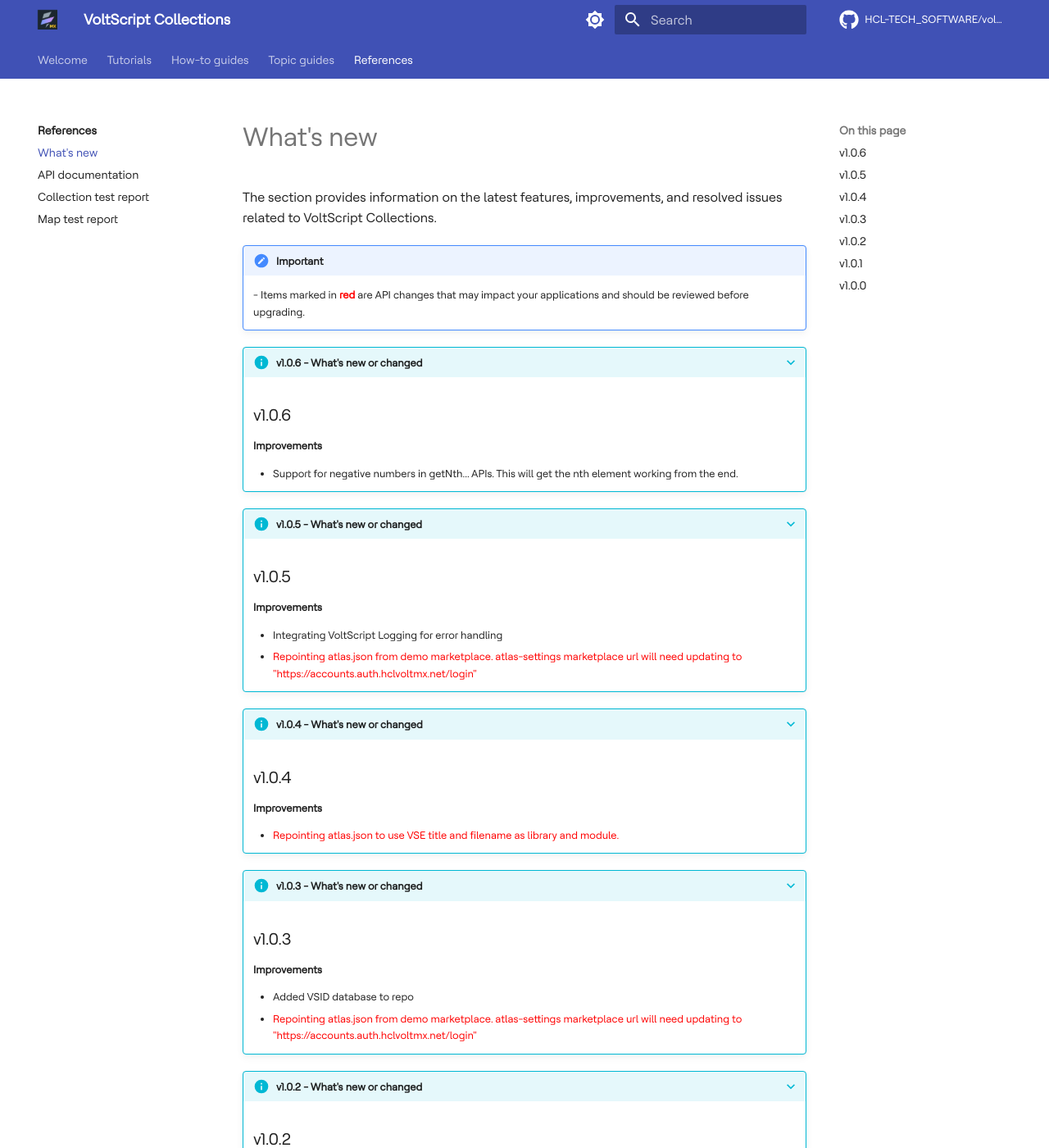
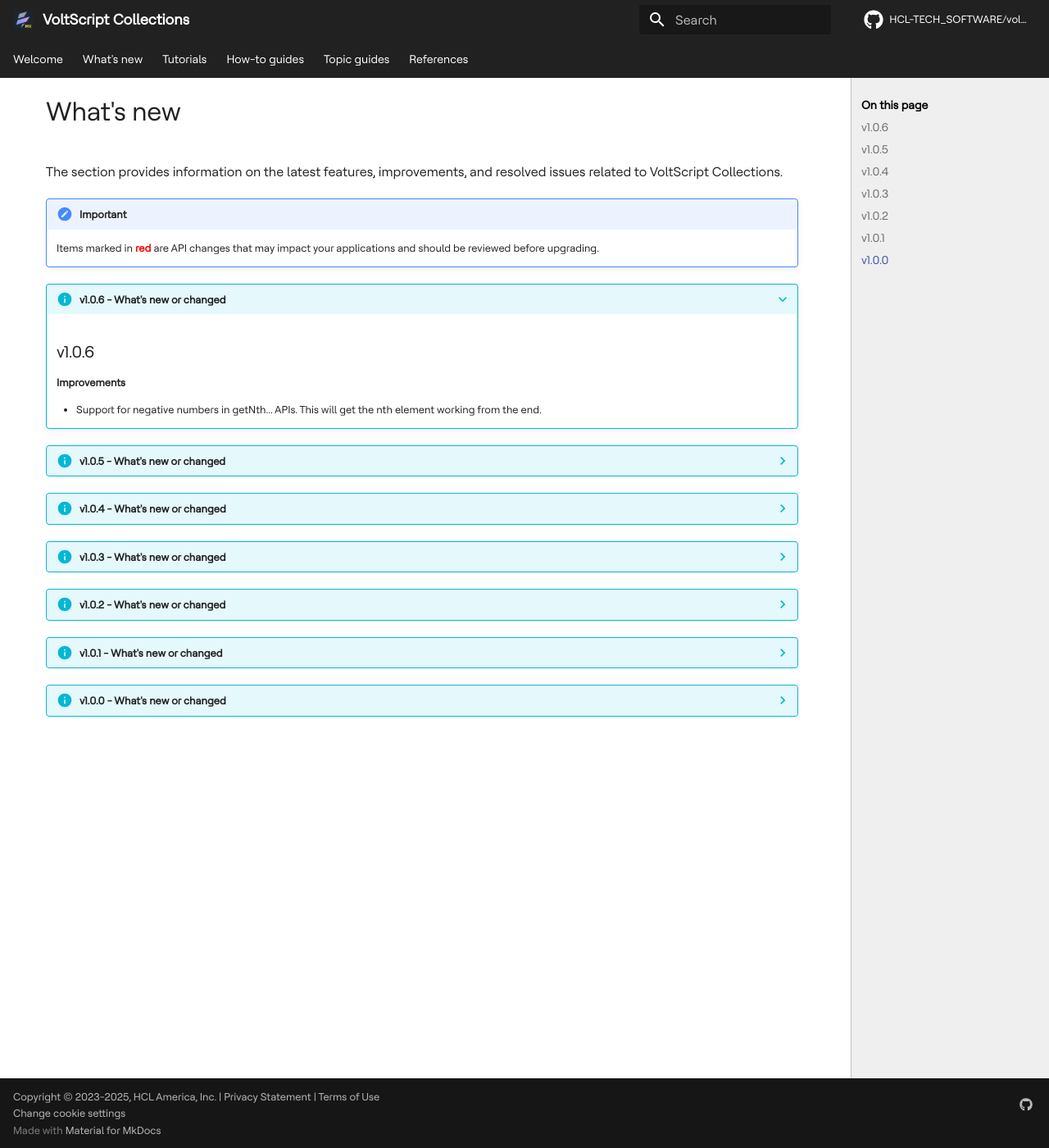
Before and after one commit to HCL-TECH-SOFTWARE/voltscript-collections, an MkDocs documentation site: the page built from docs/whatsnew.md, in a window 1280 px wide and 1400 px high. Shown: the whole window at 82% size. Built offline with MkDocs 1.6.1 and Material for MkDocs 9.7.7, drawn with Linux system fonts in a browser that asks for light colours; comment, search, counter and statistics services are not loaded; some of the changed text lies outside the part shown.

Commit message:
VSC 090525 (#26)
* layout update

* link correction

* updated version and date

* minor correction

* updated link to voltscript

```diff
--- a/docs/references/whatsnew.md
+++ b/docs/whatsnew.md
@@ -5,7 +10,7 @@
 <!-- prettier-ignore -->
 !!! note "Important"
     <!-- markdownlint-disable MD033 -->
-    - Items marked in <span style="color:red">**red**</span> are API changes that may impact your applications and should be reviewed before upgrading.
+    Items marked in <span style="color:red">**red**</span> are API changes that may impact your applications and should be reviewed before upgrading.
 
 ???+ info "v1.0.6 - What's new or changed"
     ## v1.0.6
@@ -13,28 +18,28 @@
 
     - Support for negative numbers in getNth... APIs. This will get the nth element working from the end.
 
-???+ info "v1.0.5 - What's new or changed"
+??? info "v1.0.5 - What's new or changed"
     ## v1.0.5
     **Improvements**
 
     - Integrating VoltScript Logging for error handling
     - <span style="color:red">Repointing atlas.json from demo marketplace. atlas-settings marketplace url will need updating to "https://accounts.auth.hclvoltmx.net/login"</span>
 
-???+ info "v1.0.4 - What's new or changed"
+??? info "v1.0.4 - What's new or changed"
 
     ## v1.0.4
     **Improvements**
 
     - <span style="color:red">Repointing atlas.json to use VSE title and filename as library and module.</span>
 
-???+ info "v1.0.3 - What's new or changed"
+??? info "v1.0.3 - What's new or changed"
     ## v1.0.3
     **Improvements**
 
     - Added VSID database to repo
     - <span style="color:red">Repointing atlas.json from demo marketplace. atlas-settings marketplace url will need updating to "https://accounts.auth.hclvoltmx.net/login"</span>
 
-???+ info "v1.0.2 - What's new or changed"
+??? info "v1.0.2 - What's new or changed"
     ## v1.0.2
 
     **Resolved Issues**
@@ -42,7 +47,7 @@
     - <span style="color:red">Adding to a sorted Collection returned the total elements in the Collection, not the index at which the element was added.</span>
     - <span style="color:red">Converting an empty Collection to JSON returned a JSON object, not a JSON array.</span>
 
-???+ info "v1.0.1 - What's new or changed"
+??? info "v1.0.1 - What's new or changed"
     ## v1.0.1
 
      **Improvements**
--- a/mkdocs.yml
+++ b/mkdocs.yml
@@ -20,26 +20,26 @@
     - content.code.annotate
     - content.code.copy
     - content.tooltips
-  #custom_dir: theme_overrides/
+  custom_dir: theme_overrides/
   icon:
     repo: fontawesome/brands/github
   font: false
   #  text: Roboto
   #  code: Roboto Mono
   favicon: assets/images/favicon.png
-  palette:
-    - scheme: default
-      primary: indigo
-      accent: indigo
-      toggle:
-        icon: material/brightness-7
-        name: Switch to dark mode
-    - scheme: slate
-      primary: indigo
-      accent: indigo
-      toggle:
-        icon: material/brightness-4
-        name: Switch to light mode
+#  palette:
+#    - scheme: default
+#      primary: indigo
+#      accent: indigo
+#      toggle:
+#        icon: material/brightness-7
+#        name: Switch to dark mode
+#    - scheme: slate
+#      primary: indigo
+#      accent: indigo
+#      toggle:
+#        icon: material/brightness-4
+#        name: Switch to light mode
 
   # Static files
   static_templates:
@@ -51,6 +51,7 @@
   - pymdownx.details
   - pymdownx.superfences
   - attr_list
+  - md_in_html
   - abbr
   - footnotes
   - pymdownx.tabbed:
@@ -70,12 +71,12 @@
 
 # Copyright
 copyright: >-
-  Copyright &copy; 2023, HCL America, Inc. | <a href="https://www.hcl-software.com/legal/privacy" target="_blank">Privacy Statement</a> | <a href="https://www.hcl-software.com/legal/terms-use" target="_blank">Terms of Use</a> <br/>
+  Copyright &copy; 2023-2025, HCL America, Inc. | <a href="https://www.hcl-software.com/legal/privacy" target="_blank">Privacy Statement</a> | <a href="https://www.hcl-software.com/legal/terms-use" target="_blank">Terms of Use</a> <br/>
   <a href="#__consent">Change cookie settings</a>
 #  Copyright &copy; 2022-23, HCL America, Inc. -
 #  <a href="#__consent">Change cookie settings</a>
 extra:
-  productversion: 1.0.1
+  productversion: 1.0.6
   social:
     - icon: fontawesome/brands/github
       link: https://github.com/HCL-TECH-SOFTWARE
@@ -101,6 +102,7 @@
 # Customization
 extra_css:
   - assets/css/style.css
+  - assets/css/style1.css
 
 watch:
   - docs/includes/glossary.md
--- /dev/null
+++ b/theme_overrides/assets/css/homepage-styles.css
@@ -0,0 +1,169 @@
+
+/* General flexbox styles */
+
+.align-top {
+    align-items: top;
+}
+
+.align-center {
+    align-items: center;
+}
+
+.space-around {
+    justify-content: space-around;
+}
+
+.flex-start {
+    justify-content: flex-start;
+}
+
+.flex-break {
+    flex-basis: 100%;
+    height: 0;
+}
+
+.nowrap {
+    flex-wrap: nowrap;
+}
+
+
+/* General Text Stypes */
+.white {
+    color: white;
+}
+
+.orange-bg {
+    background-color: orange;
+}
+
+.body-text {
+    font-size: 16px;
+    line-height: 24px;
+    font-weight: 400;
+}
+
+/* Button Styles */
+.md-button {
+    margin-top: .5rem;
+    margin-right: .5rem;
+}
+
+.md-button--primary {
+    background-color: var(--md-primary-bg-color);
+    color: hsla(280deg, 37%, 48%, 1);
+    border-color: var(--md-primary-bg-color)
+}
+
+.md-button--secondary {
+    background-color: black;
+}
+
+.md-button:focus,
+.md-button:hover {
+    background-color: var(--md-accent-fg-color);
+    color: var(--md-default-bg-color);
+    border-color: var(--md-accent-fg-color)
+}
+
+/* Set the main area background colour */
+
+.md-main {
+    background-color: #EFEFEF;
+}
+
+/* Card style */
+
+.md-typeset .grid.cards>ol>li,
+.md-typeset .grid.cards>ul>li,
+.md-typeset .grid>.card {
+    border-radius: .2rem;
+    margin: 0 .4rem .4rem 0;
+    background-color: white;
+}
+
+/* Hero section styles */
+
+.section-flexbox-row {
+    color: var(--md-primary-bg-color);
+    display: flex;
+    flex-direction: row;
+    /* width: 100%; */
+    max-width: 61rem;
+    margin-right: 2rem;
+    margin-left: 2rem;
+    margin-top: 0.5rem;
+    margin-bottom: 1rem;
+    padding: 1rem;
+    flex-wrap: wrap;
+    flex-direction: column;
+}
+
+.dx-hero-container {
+    padding-top: 0rem;
+    background: url(../images/MX_Hero.jpeg) no-repeat;
+    background-position: center;
+    background-size: cover;
+    /*height: 15rem;*/
+    min-height: auto;
+}
+
+.dx-hero__content {
+    width: 100%;
+    height: auto;
+}
+
+@media screen and (max-width:30em) {
+
+    .align-top {
+        justify-content: flex-start;
+    }
+
+    .align-center {
+        justify-content: space-around;
+
+    }
+
+    .space-around {
+        align-items: center;
+
+    }
+
+    .flex-start {
+        align-items: top;
+    }
+
+    .section-flexbox-row {
+        margin-right: 1rem;
+        margin-left: 1rem;
+        margin-top: 0.5rem;
+        margin-bottom: 0.5rem;
+        padding: 0.5rem;
+    }
+
+}
+
+
+@media only screen and (max-width:64em) and (min-width:30em),
+only screen and (min-device-width: 768px) and (max-device-width: 1024px) {
+
+    .section-flexbox-row {
+        margin-right: 1rem;
+        margin-left: 1rem;
+        margin-top: 0.5rem;
+        margin-bottom: 0.5rem;
+        padding: 0.5rem;
+    }
+
+}
+
+@media screen and (max-width: 768px) {
+
+
+
+}
+
+/*Added as part of the June 2025 template updates*/
+.md-footer-copyright {
+    font-size: .8rem !important;
+	margin-left: 65px;
+}
--- /dev/null
+++ b/theme_overrides/assets/css/style1.css
@@ -0,0 +1,410 @@
+.md-tabs__link--active {
+    /*border-bottom: 2px solid #FFF; This removes the underline of the selected header menu*/
+    font-weight: 600;
+}
+
+.md-grid {
+    max-width: 100%;
+}
+
+.md-main__inner {
+    margin-top: 0;
+}
+
+.md-tabs__link {
+    opacity: 1;
+}
+
+.md-typeset h1 {
+    font-weight: 500;
+    color: var(--md-typeset-fg-color);
+}
+
+.md-typeset h2 {
+    font-weight: 500;
+    color: var(--md-typeset-fg-color);
+}
+
+.md-content {
+    padding-left: 2rem;
+    padding-right: 2rem;
+    /* border-left: 1px solid silver;
+    border-right: 1px solid silver; */
+}
+
+[dir=ltr] .md-sidebar--primary > .md-sidebar__scrollwrap {
+    border-right: 1px solid silver;
+}
+
+[dir=ltr]  .md-sidebar--secondary > .md-sidebar__scrollwrap {
+    border-left: 1px solid silver;
+}
+
+
+[dir=rtl] .md-sidebar--primary > .md-sidebar__scrollwrap {
+    border-left: 1px solid silver;
+}
+
+[dir=rtl]  .md-sidebar--secondary > .md-sidebar__scrollwrap {
+    border-right: 1px solid silver;
+}
+
+.md-sidebar {
+    padding-top: 0;
+}
+
+/* Left hand nav title */
+.md-nav--lifted>.md-nav__list>.md-nav__item--active>.md-nav__link {
+    box-shadow: none;
+    background: none;
+    color: black;
+    position: inherit
+}
+
+/* Right hand nav title */
+.md-nav--secondary .md-nav__title {
+    box-shadow: none;
+    background: none;
+    color: black;
+    position: inherit
+}
+
+.md-sidebar__scrollwrap {
+    margin: 0;
+    background-color: #EFEFEF;
+    padding-top: 1.2rem;
+}
+
+
+[dir=ltr] .md-header__title {
+	margin-left: 0;
+}
+
+[dir=rtl] .md-header__title {
+    margin-right: 0;
+}
+
+.announcement__link {
+    color: white !important;
+    text-decoration: underline;
+}
+
+
+.md-banner {
+    height: 50px;
+    background-color: black;
+	overflow: hidden;
+
+}
+
+
+.md-header{
+    background-color: #212121;
+    box-shadow: none;
+	/*The following are added as part of the june 2025 template update*/
+    color: var(--md-primary-bg-color);
+    display: block;
+    left: 0;
+    position: sticky;
+    right: 0;
+    top: 0;
+    z-index: 4;
+}
+/*White border line for Search text box
+.md-search {
+    position: relative;
+    border-color: white;
+    border-style: solid;
+    border-width: 1px;
+}
+*/
+
+.md-tabs{
+    background-color: #212121;
+}
+
+
+.nav-link {
+	margin-right: 20px;
+}
+
+ .md-footer-hcl  {
+    text-align: center;
+    bottom: 0;
+    width: 80%;
+    color: #ffffff;
+    font-size: 13px;
+    min-height: 34px;
+	margin-left: 120px;
+
+ }
+
+ .footer-launch::after {
+    content: url("../assets/new-tab.svg");
+    width: 20px;
+    height: 20px;
+    margin: auto 2px;
+    padding-top: 3px;
+    display: inline-block;
+    vertical-align: text-bottom;
+
+}
+
+
+.dropbtn  {
+  color: white;
+  font-size: 16px;
+  border: none;
+  z-index: 9999;
+}
+
+.dropdown {
+  float: right;
+  z-index: 9999;
+}
+
+.dropdown-content {
+  display: none;
+  position: absolute;
+  background-color: #212121;
+  min-width: 160px;
+  box-shadow: 0px 8px 16px 0px rgba(0,0,0,0.2);
+  z-index: 9999;
+  font-size: 14px;
+  margin-left: -8%; /*This left alignment is only for Mobile view only*/
+}
+
+.dropdown-content a {
+  color: white;
+  /*padding: 2px 6px - this is before the JUne 2025 update*/
+  padding: 4px 6px;
+  display: block;
+}
+
+.dropdown-content a:hover {
+    background-color: #ddd;
+  /*the following was added as part of the June 2025 update*/
+    color: #ffffff;
+}
+
+.dropdown:hover .dropdown-content {display: block;}
+
+.md-banner--feedback {
+margin-left: 180px;
+margin-right: 150px;
+text-align: center;
+
+}
+
+.md-banner--warning {
+    background: var(--md-typeset-mark-color) !important;
+}
+
+:root {
+    --md-primary-light-grey: #EFEFEF;
+}
+
+/*Alignment is done for language selector for desktop view*/
+
+@media screen and (min-width: 800px) {
+    .md-select {
+        position: relative;
+        z-index: 1;
+        margin-left: -40%;
+    }
+    .dropdown-content {
+        margin-left: -2%;
+	}
+}
+
+/*starting from line 221, the following items are added as part of the June 2025 template update */
+
+.version-banner {
+    background-color: #ffffff;
+    color: #000000;
+    padding: 0.75rem;
+    text-align: center;
+    font-weight: bold;
+    border-bottom: 1px solid #ffeeba;
+    z-index: 9999;
+    position: relative;
+    font-size: 14px;
+  }
+
+  .version-banner a {
+    color: #130485;
+    text-decoration: underline;
+  }
+
+
+
+  .header_title {
+    color: white;
+    display: flex;
+    justify-content: space-between;
+    padding: 2px 20px;
+    flex-wrap: wrap;
+    align-items: center;
+  }
+
+  /* Left container: logo + subtitle links */
+  .header_left {
+    display: flex;
+    flex-wrap: wrap;
+    gap: 30px;
+  }
+  /* Logo */
+  .header_left a img {
+    vertical-align: middle;
+    margin-left: -20px;
+  }
+  /* Subtitle links */
+  .subtitle {
+    display: flex;
+    gap: 20px;
+    flex-wrap: wrap;
+    align-items: center;
+  }
+
+  .subtitle a {
+    color: white;
+    text-decoration: none;
+    font-size: 14px;
+    transition: color 0.3s ease;
+  }
+
+  .subtitle a:hover {
+      color: white;
+  }
+
+
+  /* .subtitle a:hover span {
+    color: #0ba5a8;
+    text-decoration: underline;
+  } */
+
+  .md-container {
+      display: flex;
+      flex-direction: column;
+      flex-grow: 1;
+      margin-top: -1px;
+  }
+
+  .md-tabs {
+      background-color: #212121;
+  }
+
+  .nav-link {
+      margin-right: 20px;
+  }
+
+   .md-footer-hcl  {
+      text-align: center;
+      bottom: 0;
+      width: 80%;
+      color: #ffffff;
+      font-size: 13px;
+      min-height: 34px;
+      margin-left: 120px;
+   }
+
+   .footer-launch::after {
+      content: url("../images/new-tab.svg");
+      width: 20px;
+      height: 20px;
+      margin: auto 2px;
+      padding-top: 3px;
+      display: inline-block;
+      vertical-align: text-bottom;
+  }
+
+
+
+  /* Main footer container */
+  .footer {
+    background-color: #1a1a1a;
+    color: white;
+    font-family: Arial, sans-serif;
+    padding: 10px 0;
+  }
+
+  /* Left section - Email & Twitter */
+  .footer-left ul,
+  .footer-right ul {
+    list-style: none;
+    padding: 0;
+    margin: 0;
+    display: flex;
+    gap: 15px;
+  }
+
+  .footer-left {
+      margin-left: 65px;
+  }
+
+  .footer-left a,
+  .footer-right a {
+    color: white;
+    text-decoration: none;
+    font-size: 14px;
+    transition: color 0.3s ease;
+  }
+
+  .footer-left a:hover,
+  .footer-right a:hover {
+    color: #0ba5a8;
+  }
+
+  .footer-launch::after {
+      content: url("../images/new-tab.svg");
+      width: 20px;
+      height: 20px;
+      margin: auto 5px;
+      padding-top: 3px;
+      display: inline-block;
+      vertical-align: text-bottom;
+  }
+
+  .footer-mail::after {
+      content: url("../images/email.svg");
+      width: 20px;
+      height: 20px;
+      margin: auto 5px;
+      padding-top: 3px;
+      display: inline-block;
+      vertical-align: text-bottom;
+  }
+
+  .footer-twitter::after {
+      content: url("https://help.hcltechsw.com/images/twitter.png");
+      width: 20px;
+      height: 20px;
+      margin: auto 5px;
+      padding-top: 3px;
+      display: inline-block;
+      vertical-align: text-bottom;
+  }
+
+  /* .footer-container {
+      width: 90%;
+  } */
+
+  .footer-left {
+      float: left;
+  }
+
+  .footer-right {
+      float: right;
+  }
+
+  .share-content {
+      text-align: left;
+  }
+
+  .legal-content {
+      text-align: right;
+  }
+  /* .md-footer-copyright {
+      font-size: .8rem !important;
+      margin-left: 65px;
+  } */
```
Also changed, not shown: other parts of docs/whatsnew.md (+5 -0 lines), CONTRIBUTING.md (+1 -1 lines), README.md (+3 -3 lines), docs/howto/archipelago.md (+2 -2 lines), docs/index.md (+77 -1 lines), docs/references/index.md (+4 -4 lines), docs/topicguides/valid.md (+3 -2 lines), docs/.pages, docs/references/.pages, theme_overrides/assets/images/MX_Hero.jpeg (added), 2 other files.
